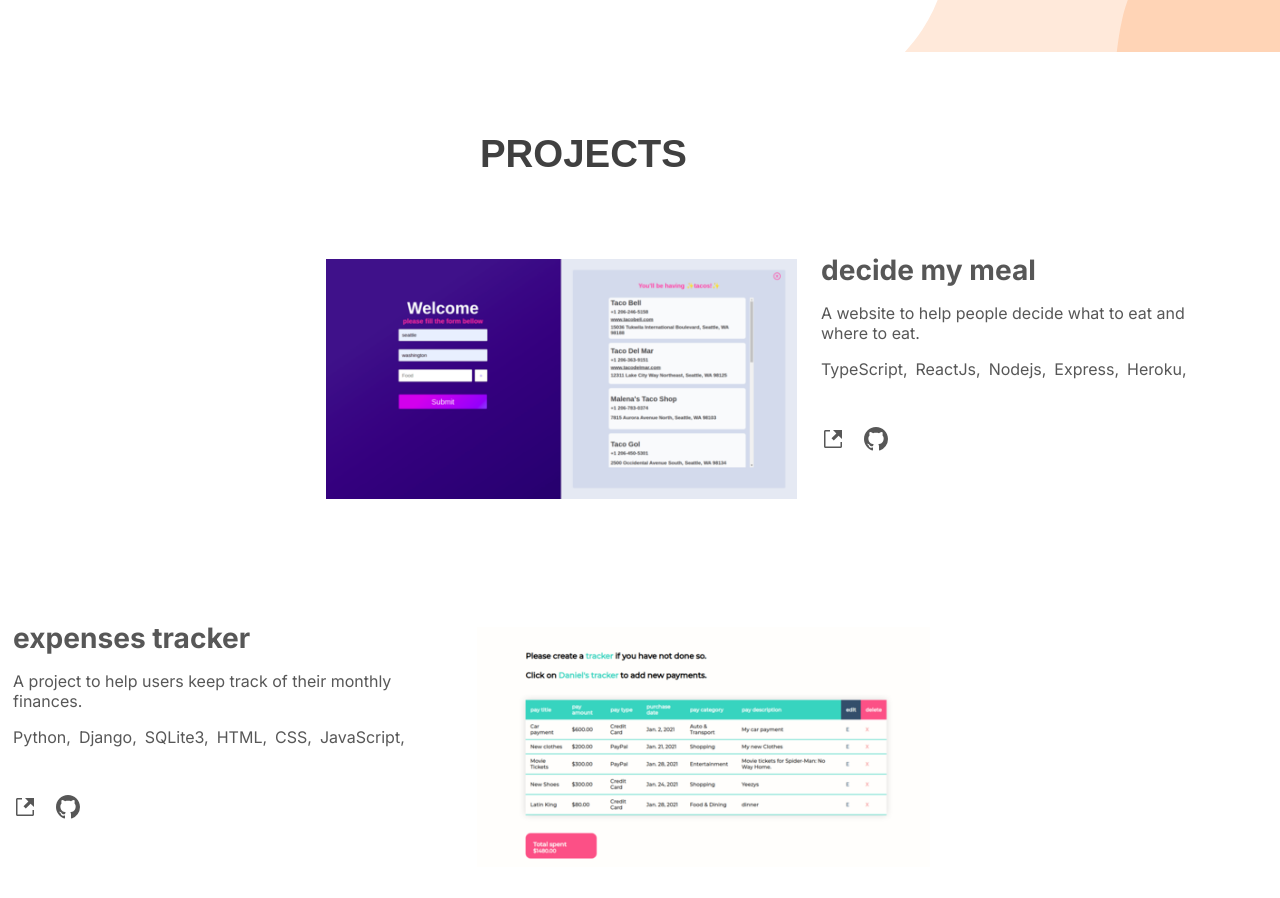
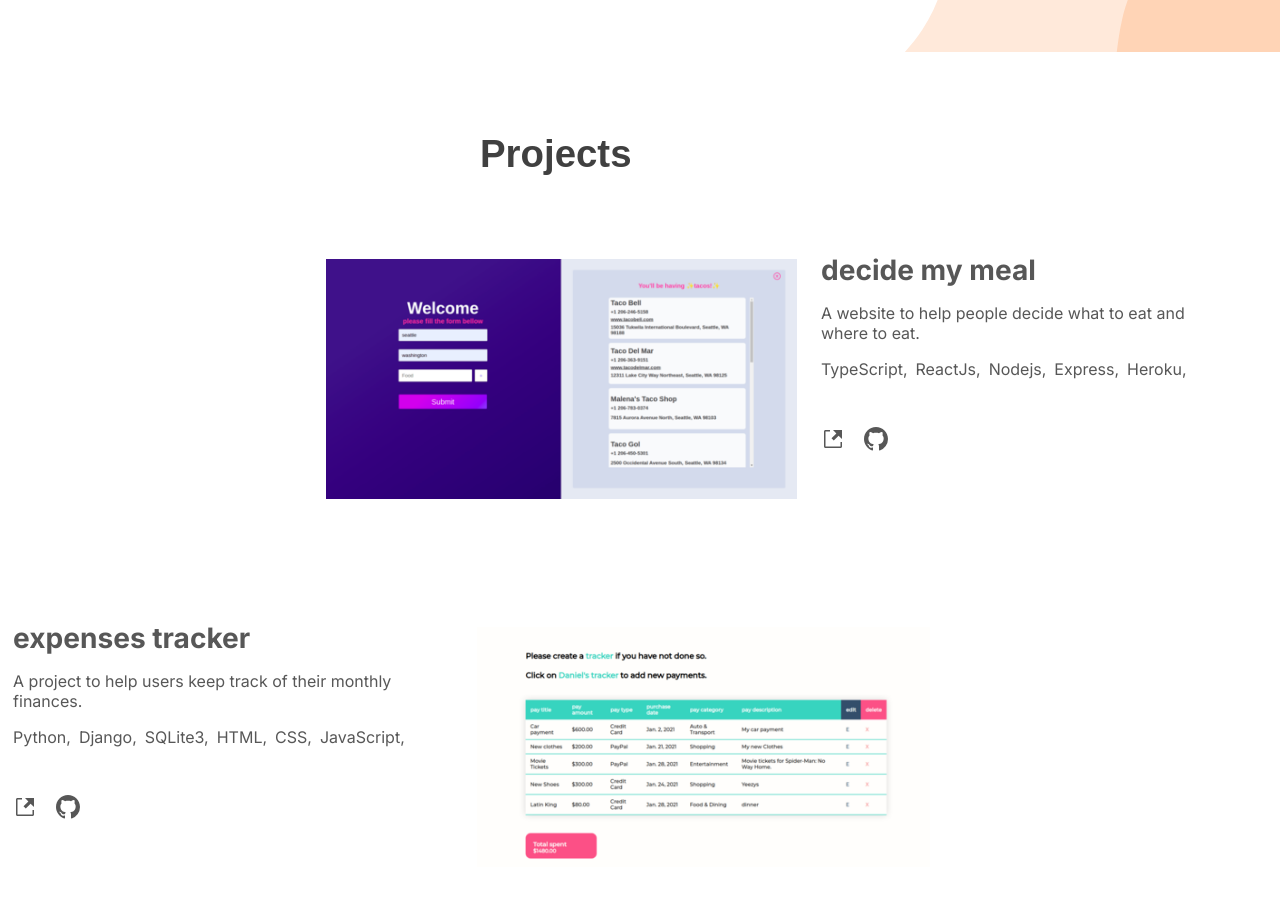
Before and after one commit to dndanli/dndanli-portfolio-v2, a React (Create React App) app in the folder dndanli-portfolio/: page / in a window 1280 px wide. Shown: the part 1940-2838 px from the top of the page. Built offline with nearby package versions, Linux system fonts and the light colour scheme.

Commit message:
changed text capitalization

```diff
--- a/dndanli-portfolio/src/Components/Projects/Projects.tsx
+++ b/dndanli-portfolio/src/Components/Projects/Projects.tsx
@@ -8,7 +8,7 @@ type ProjectsProp = {
 const Projects = ({ className }: ProjectsProp) => {
   return (
     <div className={className} id="all-projects">
-      <h2 id="projects-title">PROJECTS</h2>
+      <h2 id="projects-title">Projects</h2>
       {ProjectsData.map((project) => {
         return (
           <StyledProjectBlock
```
